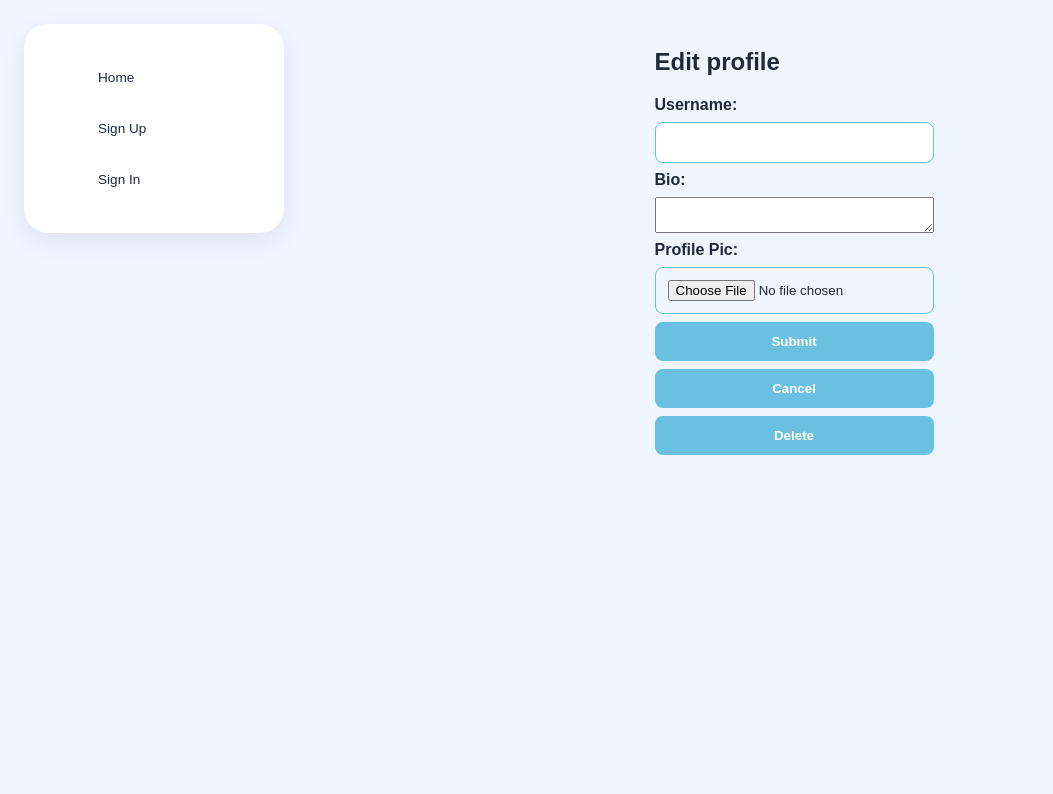
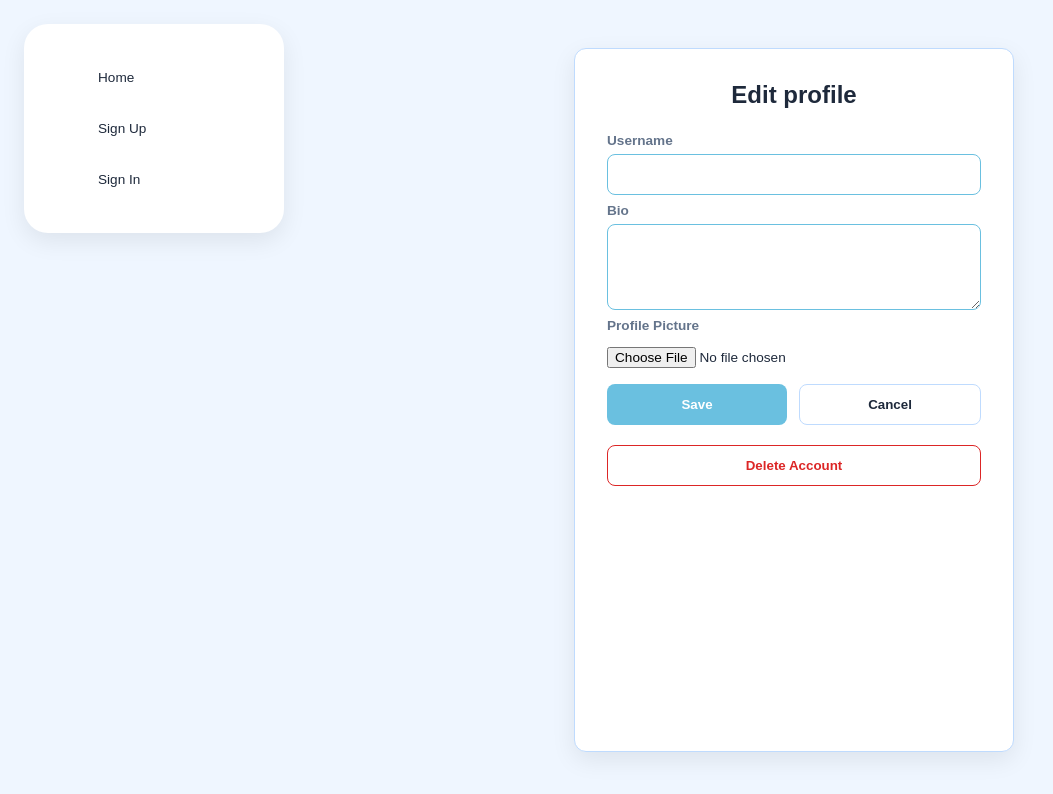
Before and after one commit to fatimaAhmed26/yapp-app-frontend, a React (Vite) app: page /users/1/edit in a window 1280 px wide. Shown: the top 794 px of the page, without its empty margins (0-1053 px from the left). Built offline with nearby package versions, Linux system fonts and the light colour scheme; no server answers; a web font is replaced by a local one.

Commit message:
style edit profile page

```diff
--- a/src/App.css
+++ b/src/App.css
@@ -548,3 +548,64 @@ button.profile-btn-following:hover {
   background-color: var(--color-primary-soft);
   color: var(--color-error);
 }
+
+form label {
+  display: flex;
+  flex-direction: column;
+  gap: 6px;
+  font-size: 0.85rem;
+  font-weight: 700;
+  color: var(--color-text-light);
+}
+
+form textarea {
+  padding: 12px;
+  border-radius: 8px;
+  border: 1px solid var(--color-primary);
+  font-family: inherit;
+  resize: vertical;
+}
+
+form textarea:focus {
+  border-color: var(--color-primary);
+  outline: 2px solid var(--color-primary-soft);
+}
+
+form input[type="file"] {
+  padding: 8px 0;
+  border: none;
+  font-weight: 400;
+  font-size: 0.85rem;
+  color: var(--color-text);
+}
+
+.btn-secondary {
+  background-color: transparent;
+  color: var(--color-text);
+  border: 1px solid var(--color-border);
+}
+
+.btn-secondary:hover {
+  background-color: var(--color-primary-soft);
+  color: var(--color-primary-dark);
+}
+
+.btn-danger {
+  width: 100%;
+  margin-top: 12px;
+  background-color: transparent;
+  color: var(--color-error);
+  border: 1px solid var(--color-error);
+}
+
+.btn-danger:hover {
+  background-color: var(--color-error);
+  color: white;
+}
+
+.form-error {
+  color: var(--color-error);
+  font-size: 0.85rem;
+  margin-bottom: 12px;
+  text-align: center;
+}
--- a/src/pages/EditProfile.jsx
+++ b/src/pages/EditProfile.jsx
@@ -53,22 +53,36 @@ const EditProfile = (props) => {
     }
 
 
-    return (
-        <section>
+      return (
+        <section className="card">
             <header>
                 <h1>Edit profile</h1>
             </header>
+
+            {message && <p className="form-error">{message}</p>}
+
             <form onSubmit={handleSubmit}>
-                Username:
-                <input type="text" name="username" value={formData.username} onChange={handleChange} />
-                Bio:
-                <textarea name="bio" value={formData.bio} onChange={handleChange} />
-                Profile Pic:
-                <input type="file" name="profilePic" onChange={handleFileChange} />
+                <label>
+                    Username
+                    <input type="text" name="username" value={formData.username} onChange={handleChange} />
+                </label>
 
-                <button type="submit">Submit</button>
-                <button type="button"onClick={() => navigate(`/users/${userId}`)} >Cancel</button>
-                <button type="button" onClick={handleDelete}>Delete</button>
+                <label>
+                    Bio
+                    <textarea name="bio" value={formData.bio} onChange={handleChange} rows={4} />
+                </label>
+
+                <label>
+                    Profile Picture
+                    <input type="file" name="profilePic" onChange={handleFileChange} />
+                </label>
+
+                <div className="actions">
+                    <button type="submit">Save</button>
+                    <button type="button" className="btn-secondary" onClick={() => navigate(`/users/${userId}`)}>Cancel</button>
+                </div>
+
+                <button type="button" className="btn-danger" onClick={handleDelete}>Delete Account</button>
             </form>
         </section>
     )
```
